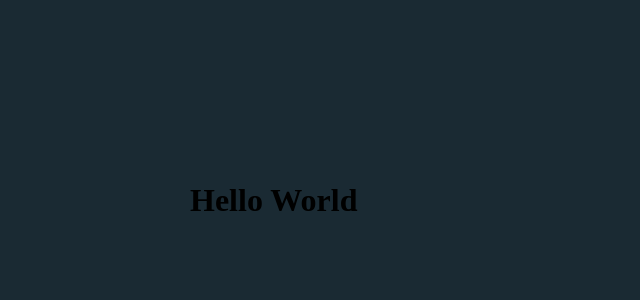
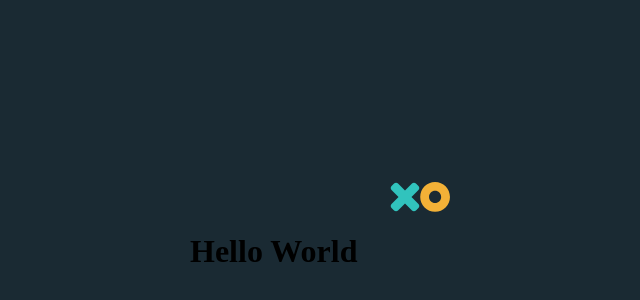
Before and after one commit to MasonBoom/Tic-Tac-Toe-React, a React (Create React App) app: page / in a window 1280 px wide. Shown: the part 58-358 px from the top of the page, without its empty margins (220-860 px from the left). Built offline with nearby package versions, Linux system fonts and the light colour scheme.

Commit message:
added icon images

```diff
--- a/src/pages/mainPage/MainPage.js
+++ b/src/pages/mainPage/MainPage.js
@@ -1,11 +1,19 @@
 import React from "react";
 import {
     MainDiv,
-} from './mainpage.styles'
+    IconRow,
+    ColoredIcon,
+} from './mainpage.styles';
+import x from '../../assets/x.svg';
+import o from '../../assets/o.svg';
 
 const MainPage = () => {
     return (
         <MainDiv>
+            <IconRow>
+                <ColoredIcon src={x} alt='x' />
+                <ColoredIcon src={o} alt='o' />
+            </IconRow>
             <h1>Hello World</h1>
         </MainDiv>
     )
--- a/src/pages/mainPage/mainpage.styles.js
+++ b/src/pages/mainPage/mainpage.styles.js
@@ -6,3 +6,14 @@ export const MainDiv = styled.div`
     width: 460px;
     height: 471px;
 `;
+
+export const IconRow = styled.div`
+    display: flex;
+    flex-direction: row;
+    justify-content: center;
+`;
+
+export const ColoredIcon = styled.img`
+    width: 30px;
+    height: 30px;
+`;
```
Also changed, not shown: src/assets/o.svg (added), src/assets/x.svg (added).
